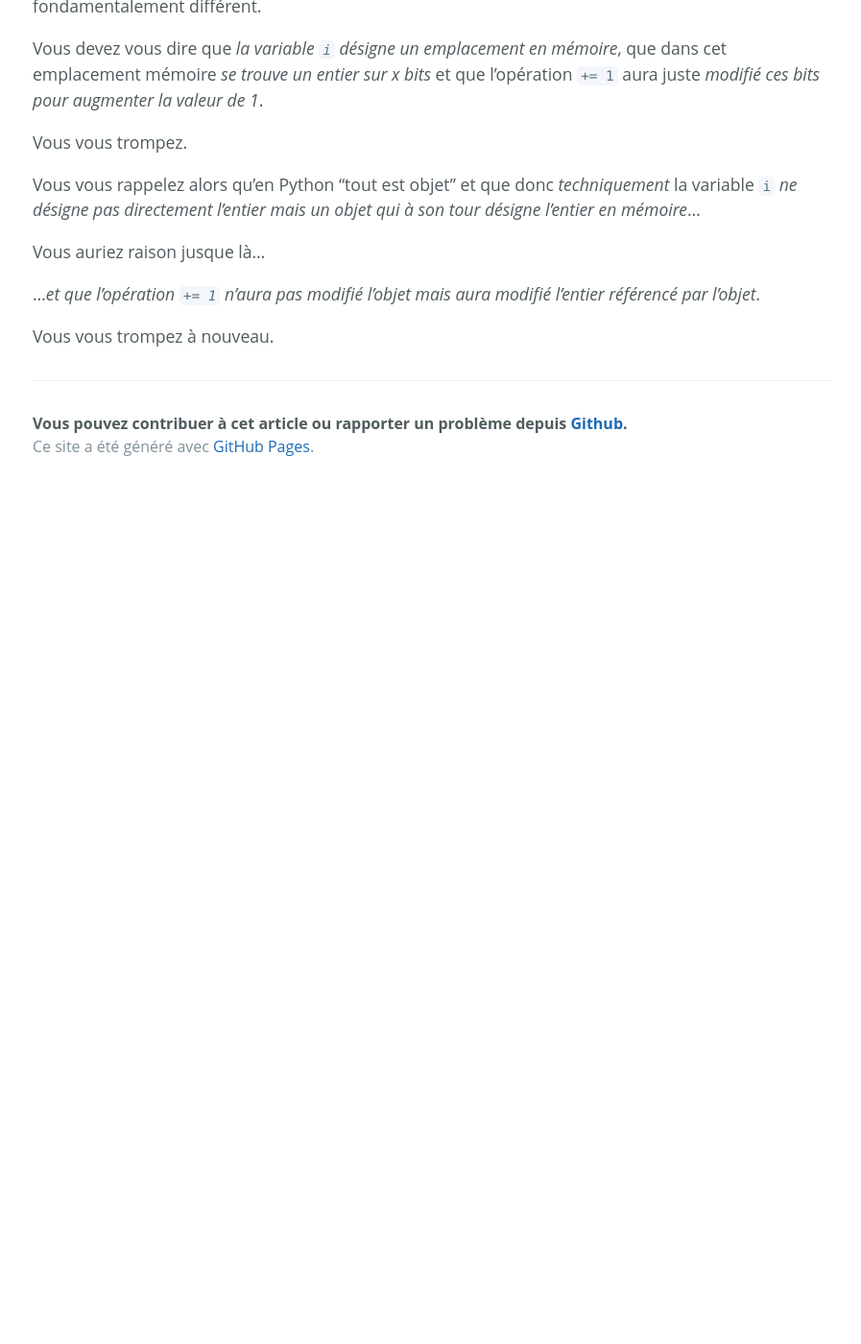
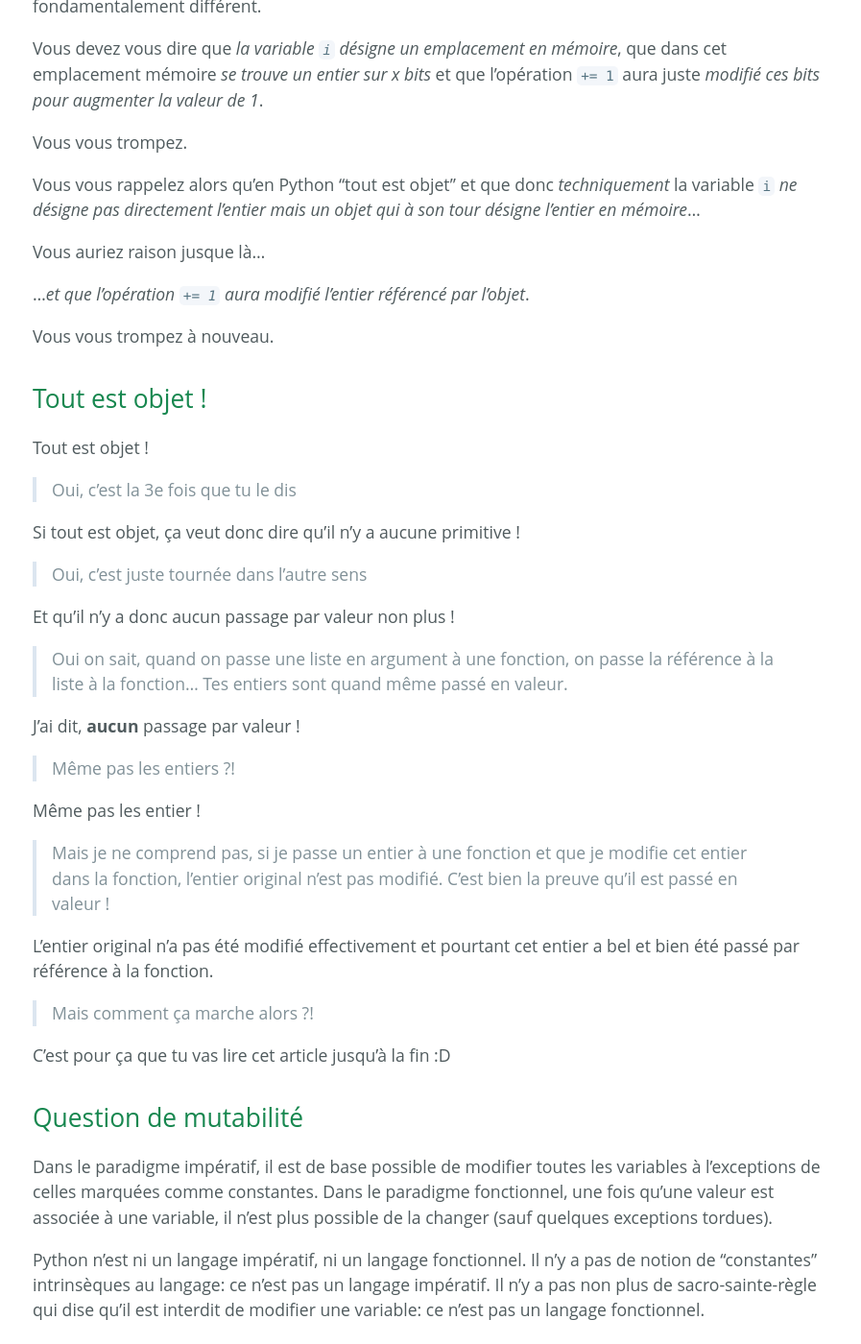
Before and after one commit to NotANameServer/Not-a-Hub, a Jekyll site: the page built from langages/python/im-mutable-il-n-y-a-pas-de-primitive-en-python.md, in a window 1280 px wide and 1400 px high, scrolled down 595 px. Shown: the whole window at 96% size, without its empty margins (190-1087 px from the left). Built offline with Jekyll 4.4.1, drawn with Linux system fonts in a browser that asks for light colours; our own code applies the rules of GitHub Pages for plain Markdown files; the repository's description, which GitHub fills in, is left out; before the commit the page ends 1104 px from its top, so only the background shows below that; some of the changed text lies outside the part shown.

Commit message:
fixup! add: (Im)utable - Il n'y a pas de primitives en Py

````diff
--- a/langages/python/im-mutable-il-n-y-a-pas-de-primitive-en-python.md
+++ b/langages/python/im-mutable-il-n-y-a-pas-de-primitive-en-python.md
@@ -12,6 +12,56 @@ Vous vous rappelez alors qu'en Python "tout est objet" et que donc *techniquemen
 
 Vous auriez raison jusque là...
 
-...*et que l'opération `+= 1` n'aura pas modifié l'objet mais aura modifié l'entier référencé par l'objet*.
+...*et que l'opération `+= 1` aura modifié l'entier référencé par l'objet*.
 
 Vous vous trompez à nouveau.
+
+## Tout est objet !
+
+Tout est objet !
+
+> Oui, c'est la 3e fois que tu le dis
+
+Si tout est objet, ça veut donc dire qu'il n'y a aucune primitive !
+
+> Oui, c'est juste tournée dans l'autre sens
+
+Et qu'il n'y a donc aucun passage par valeur non plus !
+
+> Oui on sait, quand on passe une liste en argument à une fonction, on passe la référence à la liste à la fonction... Tes entiers sont quand même passé en valeur.
+
+J'ai dit, **aucun** passage par valeur !
+
+> Même pas les entiers ?!
+
+Même pas les entier !
+
+> Mais je ne comprend pas, si je passe un entier à une fonction et que je modifie cet entier dans la fonction, l'entier original n'est pas modifié. C'est bien la preuve qu'il est passé en valeur !
+
+L'entier original n'a pas été modifié effectivement et pourtant cet entier a bel et bien été passé par référence à la fonction.
+
+> Mais comment ça marche alors ?!
+
+C'est pour ça que tu vas lire cet article jusqu'à la fin :D
+
+## Question de mutabilité
+
+Dans le paradigme impératif, il est de base possible de modifier toutes les variables à l'exceptions de celles marquées comme constantes. Dans le paradigme fonctionnel, une fois qu'une valeur est associée à une variable, il n'est plus possible de la changer (sauf quelques exceptions tordues).
+
+Python n'est ni un langage impératif, ni un langage fonctionnel. Il n'y a pas de notion de "constantes" intrinsèques au langage: ce n'est pas un langage impératif. Il n'y a pas non plus de sacro-sainte-règle qui dise qu'il est interdit de modifier une variable: ce n'est pas un langage fonctionnel.
+
+Python est en langage orienté objet et les langages orientés objets apportent une notion intéressante qui vient régir la manipulation des variables (ou plutôt des objets associés à ces variables), il s'agit de la notion de *mutabilité*.
+
+Dans les langages orientés objets, savoir si on peut ou non modifier un objet dépend en fait de la nature de cet objet, de son type. Les objets des types qu'on ne peut modifier seront qualifiés d'objets *immuables*, les autres seront qualifiés d'objet *mutables*.
+
+Quand on dit qu'un objet est mutable, on parle par exemple des instances des classes définies par l'utilisateur, modifier un attribut de l'objet
+
+```py
+class Person:
+    def __init__(self, name, age):
+        self.name = name
+        self.age = age
+
+bob = Person('Bob', 20)
+bob.age += 1
+```
````
